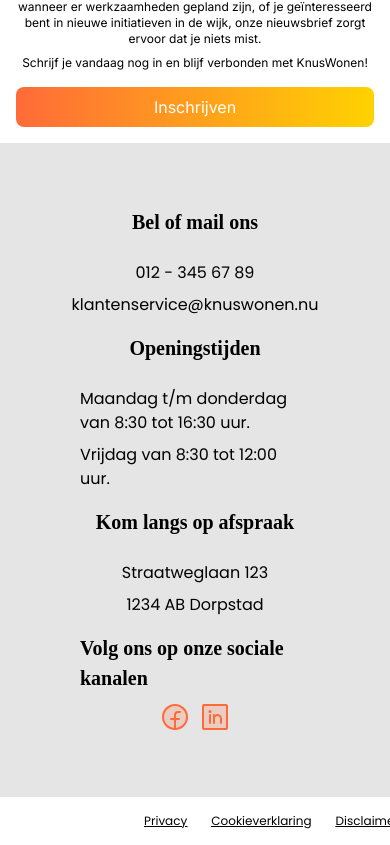
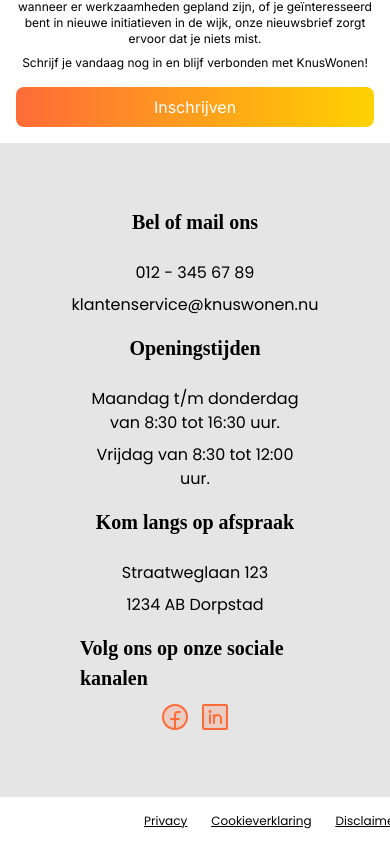
Before and after one commit to ChimeneD/knus-wonen, a Next.js app: page / in a window 390 px wide. Shown: the part 2104-2949 px from the top of the page. Built offline with nearby package versions, Linux system fonts and the light colour scheme; a web font is replaced by a local one.

Commit message:
footer added

```diff
--- a/src/components/footer.tsx
+++ b/src/components/footer.tsx
@@ -48,7 +48,7 @@ const Footer = () => {
             <h1 className="font-bold font-overlock text-[20px]">
               {item.heading}
             </h1>
-            <ul className="font-poppins text-[16px] flex flex-col gap-2 lg:gap-0 items-center lg:items-start my-4 lg:my-0">
+            <ul className="font-poppins text-[16px] flex flex-col gap-2 lg:gap-0 items-center text-center lg:text-start lg:items-start my-4 lg:my-0">
               {item.lists.map((list) => (
                 <li key={list.label}>{list.label}</li>
               ))}
```
